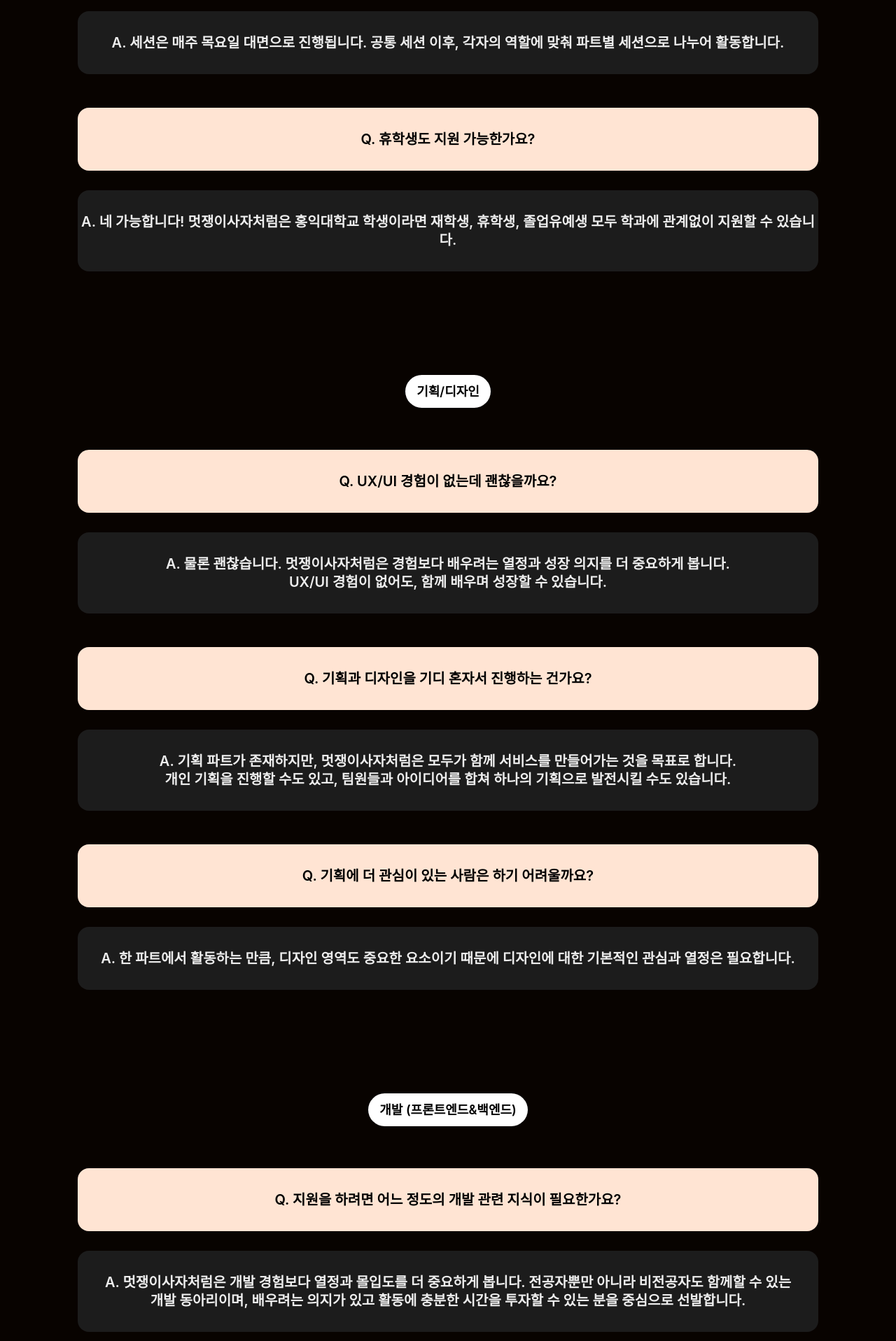
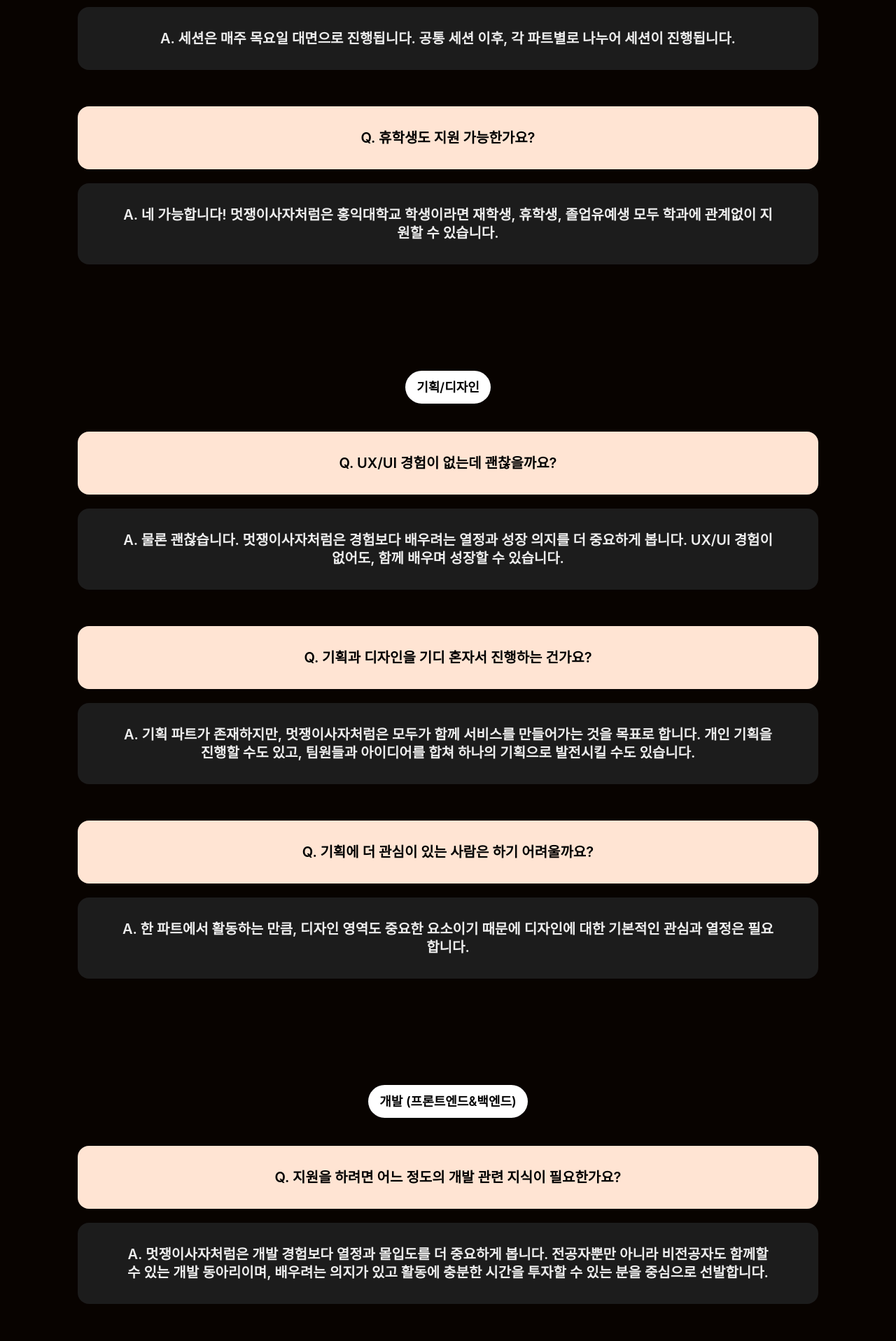
Before and after one commit to likelion-14th-page/likelion-14th-FE, a React (Vite) app: page /faq in a window 1280 px wide. Shown: the part 880-2797 px from the top of the page at 70% size. Built offline with nearby package versions, Linux system fonts and the light colour scheme; a web font is replaced by a local one.

Commit message:
#41 [MOD] faq 텍스트 반응형 구현

```diff
--- a/src/components/faq/FAQItem.jsx
+++ b/src/components/faq/FAQItem.jsx
@@ -2,15 +2,15 @@
     return (
         <div className="flex flex-col gap-4">
             {/* 질문 */}
-            <div className="flex justify-center items-center gap-[10px] py-8 self-stretch rounded-2xl bg-[#FFE4D3] mb-3">
+            <div className="flex justify-center items-center gap-[10px] py-6 md:py-8 px-4 self-stretch rounded-2xl bg-[#FFE4D3] mb-1">
                 <p className="title-20-semibold text-center text-black">
                     {question}
                 </p>
             </div>
 
             {/* 답변 */}
-            <div className="flex justify-center items-center gap-[10px] py-8 self-stretch rounded-2xl bg-[#1C1C1C] mb-12">
-                <p className="title-20-semibold text-center text-[#EDEDED]">
+            <div className="flex justify-center items-center gap-[10px] px-4 sm:px-15 py-6 md:py-8 self-stretch rounded-2xl bg-[#1C1C1C] mb-13">
+                <p className="text-[14px] md:text-[20px] font-semibold leading-[150%] md:leading-[130%] text-center text-[#EDEDED]">
                     {answer}
                 </p>
             </div>
--- a/src/index.css
+++ b/src/index.css
@@ -198,6 +198,10 @@
     @apply text-[64px] font-bold leading-[120%];
   }
 
+  .title-48-bold {
+    @apply text-[48px] font-bold leading-[120%];
+  }
+
   .title-80-semibold {
     @apply text-[80px] font-semibold leading-[130%];
   }
--- a/src/pages/FAQ.jsx
+++ b/src/pages/FAQ.jsx
@@ -3,7 +3,7 @@
 const FAQ = () => {
     return (
         <div>
-            <h1 className="mt-[80px] title-64-bold text-center text-[#F3EAE5]">
+            <h1 className="mt-[80px] text-[48px] sm:text-[64px] font-bold leading-[120%] text-center text-[#F3EAE5]">
                 자주 묻는 질문
             </h1>
             <p className="mt-[24px] body-16-semibold text-center text-gray-02" style={{ letterSpacing: '-0.003px' }}>
@@ -17,14 +17,14 @@
             </div>
 
             {/* FAQ */}
-            <div className="mt-15">
+            <div className="mt-10">
                 <FAQItem
                     question="Q. 면접은 어떻게 진행되나요?"
                     answer="A. 면접은 홍익대학교 교내에서 대면으로 진행됩니다. 자세한 장소와 일정은 서류 합격자에 한해 개별 안내드릴 예정입니다."
                 />
                 <FAQItem
                     question="Q. 세션은 어떻게 진행되나요?"
-                    answer="A. 세션은 매주 목요일 대면으로 진행됩니다.  공통 세션 이후, 각자의 역할에 맞춰 파트별 세션으로 나누어 활동합니다."
+                    answer="A. 세션은 매주 목요일 대면으로 진행됩니다.  공통 세션 이후, 각 파트별로 나누어 세션이 진행됩니다."
                 />
                 <FAQItem
                     question="Q. 휴학생도 지원 가능한가요?"
@@ -36,18 +36,18 @@
                 기획/디자인
                 </div>
             </div>
-            <div className="mt-15">
+            <div className="mt-10">
                 <FAQItem
                     question="Q. UX/UI 경험이 없는데 괜찮을까요?"
-                    answer={<>A. 물론 괜찮습니다. 멋쟁이사자처럼은 경험보다 배우려는 열정과 성장 의지를 더 중요하게 봅니다.<br/> UX/UI 경험이 없어도, 함께 배우며 성장할 수 있습니다.</>}
+                    answer="A. 물론 괜찮습니다. 멋쟁이사자처럼은 경험보다 배우려는 열정과 성장 의지를 더 중요하게 봅니다. UX/UI 경험이 없어도, 함께 배우며 성장할 수 있습니다."
                 />
                 <FAQItem
                     question="Q. 기획과 디자인을 기디 혼자서 진행하는 건가요?"
-                    answer={<>A. 기획 파트가 존재하지만, 멋쟁이사자처럼은 모두가 함께 서비스를 만들어가는 것을 목표로 합니다.<br />개인 기획을 진행할 수도 있고, 팀원들과 아이디어를 합쳐 하나의 기획으로 발전시킬 수도 있습니다.</>}
+                    answer="A. 기획 파트가 존재하지만, 멋쟁이사자처럼은 모두가 함께 서비스를 만들어가는 것을 목표로 합니다. 개인 기획을 진행할 수도 있고, 팀원들과 아이디어를 합쳐 하나의 기획으로 발전시킬 수도 있습니다."
                 />
                 <FAQItem
                     question="Q. 기획에 더 관심이 있는 사람은 하기 어려울까요?"
-                    answer={<>A. 한 파트에서 활동하는 만큼, 디자인 영역도 중요한 요소이기 때문에 디자인에 대한 기본적인 관심과 열정은 필요합니다. </>}
+                    answer="A. 한 파트에서 활동하는 만큼, 디자인 영역도 중요한 요소이기 때문에 디자인에 대한 기본적인 관심과 열정은 필요합니다."
                 />
             </div>
 
@@ -56,11 +56,10 @@
                 개발 (프론트엔드&백엔드)
                 </div>
             </div>
-            <div className="mt-15">
+            <div className="mt-10">
                 <FAQItem
                     question="Q. 지원을 하려면 어느 정도의 개발 관련 지식이 필요한가요?"
-                    answer={<>A. 멋쟁이사자처럼은 개발 경험보다 열정과 몰입도를 더 중요하게 봅니다. 전공자뿐만 아니라 비전공자도 함께할 수 있는 <br/>
-                    개발 동아리이며, 배우려는 의지가 있고 활동에 충분한 시간을 투자할 수 있는 분을 중심으로 선발합니다.</>}
+                    answer="A. 멋쟁이사자처럼은 개발 경험보다 열정과 몰입도를 더 중요하게 봅니다. 전공자뿐만 아니라 비전공자도 함께할 수 있는 개발 동아리이며, 배우려는 의지가 있고 활동에 충분한 시간을 투자할 수 있는 분을 중심으로 선발합니다."
                 />
             </div>
         </div>
```
